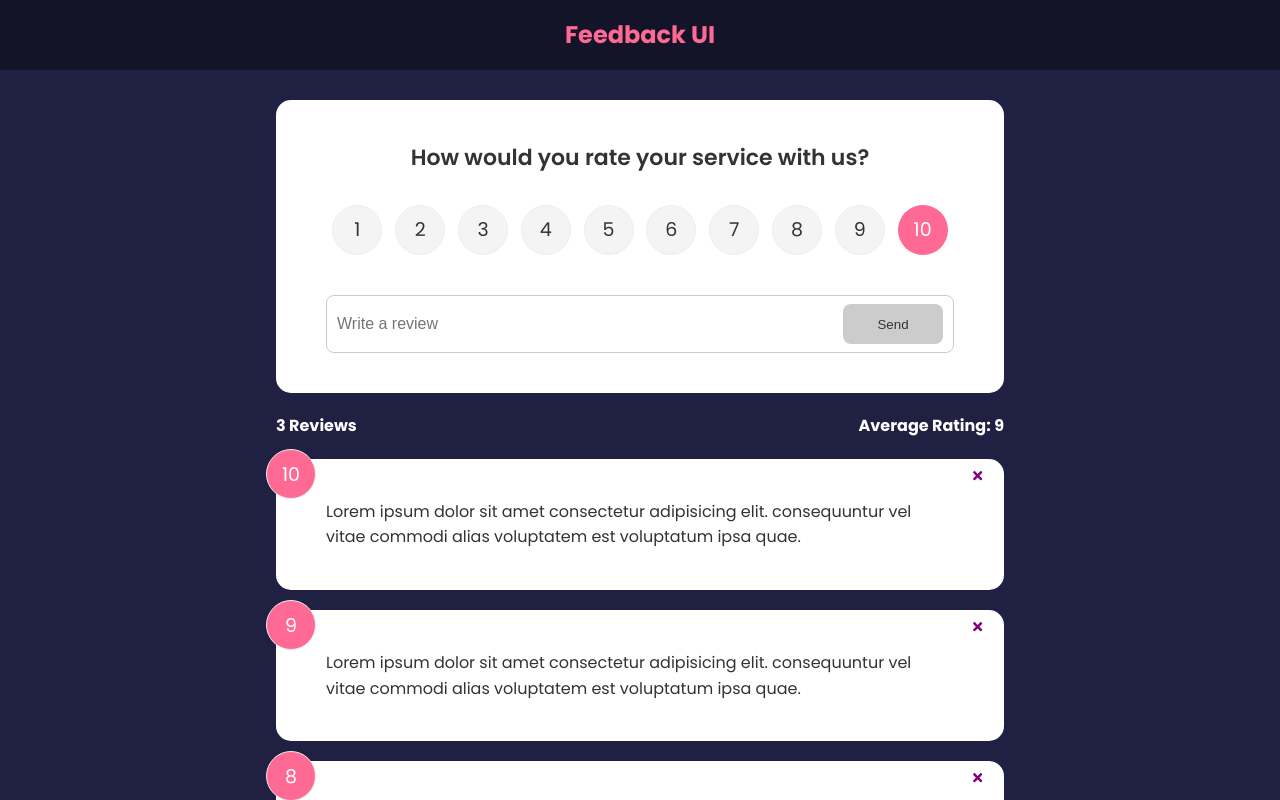
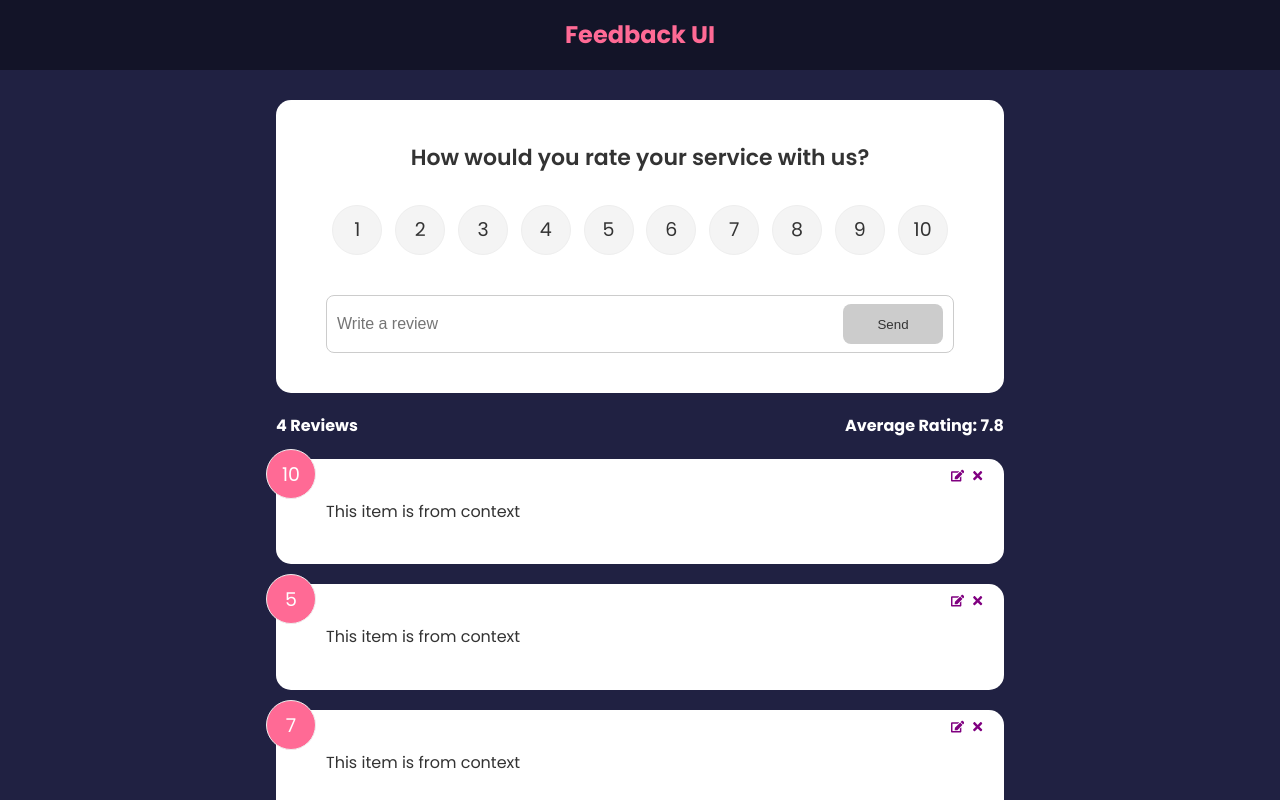
Before and after one commit to jps27CSE/Feedback_App_React, a React (Create React App) app: page / in a window 1280 px wide. Shown: the top 800 px of the page. Built offline with nearby package versions, Linux system fonts and the light colour scheme.

Commit message:
context api

```diff
--- a/src/App.js
+++ b/src/App.js
@@ -1,31 +1,17 @@
-import { v4 as uuidv4 } from "uuid";
 import { BrowserRouter as Router, Route, Routes } from "react-router-dom";
-import { useState } from "react";
 import "./App.css";
 import FeedbackForm from "./components/FeedbackForm";
 import FeedbackItem from "./components/FeedbackItem";
 import FeedbackList from "./components/FeedbackList";
 import FeedbackStats from "./components/FeedbackStats";
 import Header from "./components/Header";
-import FeedbackData from "./data/FeedbackData";
 import AboutPage from "./pages/AboutPage";
 import AboutIconLink from "./components/AboutIconLink";
+import { FeedbackProvider } from "./context/FeedbackContext";
 
 function App() {
-  const [feedback, setFeedback] = useState(FeedbackData);
-
-  const deleteFeedback = (id) => {
-    if (window.confirm("Are you sure you want to delete this Feedback?")) {
-      setFeedback(feedback.filter((item) => item.id !== id));
-    }
-  };
-
-  const addFeedback = (newFeedback) => {
-    newFeedback.id = uuidv4();
-    setFeedback([newFeedback, ...feedback]);
-  };
-
   return (
+    <FeedbackProvider>
       <Router>
         <Header />
         <div className="container">
@@ -35,12 +21,9 @@ function App() {
               path="/"
               element={
                 <>
-                <FeedbackForm handleAdd={addFeedback} />
-                <FeedbackStats feedback={feedback} />
-                <FeedbackList
-                  feedback={feedback}
-                  handleDelete={deleteFeedback}
-                />
+                  <FeedbackForm />
+                  <FeedbackStats />
+                  <FeedbackList />
                 </>
               }
             ></Route>
@@ -49,6 +32,7 @@ function App() {
           <AboutIconLink />
         </div>
       </Router>
+    </FeedbackProvider>
   );
 }
 
--- a/src/components/FeedbackForm.js
+++ b/src/components/FeedbackForm.js
@@ -1,13 +1,25 @@
-import { useState } from "react";
+import { useState, useContext, useEffect } from "react";
 import RatingSelect from "./RatingSelect";
 import Button from "./shared/Button";
 import Card from "./shared/Card";
+import FeedbackContext from "..//context/FeedbackContext";
 
-const FeedbackForm = ({ handleAdd }) => {
+const FeedbackForm = () => {
   const [text, setText] = useState("");
   const [rating, setRating] = useState(10);
   const [btnDisabled, setBtnDisabled] = useState(true);
   const [message, setMessage] = useState("");
+
+  const { addFeedback, feedbackEdit, updateFeedback } =
+    useContext(FeedbackContext);
+
+  useEffect(() => {
+    if (feedbackEdit.edit) {
+      setBtnDisabled(false);
+      setText(feedbackEdit.item.text);
+      setRating(feedbackEdit.item.rating);
+    }
+  }, [feedbackEdit]);
 
   const handleTextChange = (e) => {
     if (text === " ") {
@@ -31,7 +43,13 @@ const FeedbackForm = ({ handleAdd }) => {
         text,
         rating,
       };
-      handleAdd(newFeedback);
+      if (feedbackEdit.edit === true) {
+        updateFeedback(feedbackEdit.item.id, newFeedback);
+      } else {
+        addFeedback(newFeedback);
+      }
+
+      addFeedback(newFeedback);
       setText("");
     }
   };
--- a/src/components/FeedbackItem.js
+++ b/src/components/FeedbackItem.js
@@ -1,10 +1,14 @@
-import { useState } from "react";
+// import { useState } from "react";
 import Card from "./shared/Card";
-import { FaTimes } from "react-icons/fa";
+import { FaTimes, FaEdit } from "react-icons/fa";
+import { useContext } from "react";
+import FeedbackContext from "../context/FeedbackContext";
 
-const FeedbackItem = ({ item, handleDelete }) => {
-  const [rating, setRating] = useState(7);
-  const [text, setText] = useState("This is an example");
+const FeedbackItem = ({ item }) => {
+  // const [rating, setRating] = useState(7);
+  // const [text, setText] = useState("This is an example");
+
+  const { deleteFeedback, editFeedback } = useContext(FeedbackContext);
 
   return (
     <Card>
@@ -12,10 +16,18 @@ const FeedbackItem = ({ item, handleDelete }) => {
       <button className="close">
         <FaTimes
           onClick={() => {
-            handleDelete(item.id);
+            deleteFeedback(item.id);
           }}
           color="purple"
         />
+      </button>
+      <button
+        className="edit"
+        onClick={() => {
+          editFeedback(item);
+        }}
+      >
+        <FaEdit color="purple" />
       </button>
       <div className="text-display">{item.text}</div>
     </Card>
--- a/src/components/FeedbackList.js
+++ b/src/components/FeedbackList.js
@@ -1,7 +1,11 @@
 import FeedbackItem from "./FeedbackItem";
+import { useContext } from "react";
 import { motion, AnimatePresence } from "framer-motion";
+import FeedbackContext from "../context/FeedbackContext";
 
-const FeedbackList = ({ feedback, handleDelete }) => {
+const FeedbackList = () => {
+  const { feedback } = useContext(FeedbackContext);
+
   if (!feedback || feedback.length === 0) {
     return <p>No Feedback Yet</p>;
   }
@@ -16,11 +20,7 @@ const FeedbackList = ({ feedback, handleDelete }) => {
             animate={{ opacity: 1 }}
             exit={{ opacity: 0 }}
           >
-            <FeedbackItem
-              key={item.id}
-              item={item}
-              handleDelete={handleDelete}
-            />
+            <FeedbackItem key={item.id} item={item} />
           </motion.div>
         ))}
       </AnimatePresence>
--- a/src/components/FeedbackStats.js
+++ b/src/components/FeedbackStats.js
@@ -1,4 +1,9 @@
-const FeedbackStats = ({ feedback }) => {
+import { useContext } from "react";
+import FeedbackContext from "../context/FeedbackContext";
+
+const FeedbackStats = () => {
+  const { feedback } = useContext(FeedbackContext);
+
   let average =
     feedback.reduce((acc, cur) => {
       return acc + cur.rating;
--- a/src/components/RatingSelect.js
+++ b/src/components/RatingSelect.js
@@ -1,7 +1,13 @@
-import { useState } from "react";
+import { useState, useContext, useEffect } from "react";
+import FeedbackContext from "../context/FeedbackContext";
 
 const RatingSelect = ({ select }) => {
   const [selected, setSelected] = useState(10);
+  const { feedbackEdit } = useContext(FeedbackContext);
+
+  useEffect(() => {
+    setSelected(feedbackEdit.item.rating);
+  }, [feedbackEdit]);
 
   const handleChange = (e) => {
     setSelected(+e.currentTarget.value);
--- /dev/null
+++ b/src/context/FeedbackContext.js
@@ -0,0 +1,56 @@
+import { createContext, useState } from "react";
+import { v4 as uuidv4 } from "uuid";
+
+const FeedbackContext = createContext();
+
+export const FeedbackProvider = ({ children }) => {
+  const [feedback, setFeedback] = useState([
+    { id: 1, text: "This item is from context", rating: 10 },
+    { id: 2, text: "This item is from context", rating: 5 },
+    { id: 3, text: "This item is from context", rating: 7 },
+    { id: 4, text: "This item is from context", rating: 9 },
+  ]);
+
+  const [feedbackEdit, setFeedbackEdit] = useState({ item: {}, edit: false });
+
+  const addFeedback = (newFeedback) => {
+    newFeedback.id = uuidv4();
+    setFeedback([newFeedback, ...feedback]);
+  };
+
+  const deleteFeedback = (id) => {
+    if (window.confirm("Are you sure you want to delete this Feedback?")) {
+      setFeedback(feedback.filter((item) => item.id !== id));
+    }
+  };
+
+  const editFeedback = (item) => {
+    setFeedbackEdit({
+      item: item,
+      edit: true,
+    });
+  };
+
+  const updateFeedback = (id, updItem) => {
+    setFeedback(
+      feedback.map((item) => (item.id === id ? { ...item, ...updItem } : item))
+    );
+  };
+
+  return (
+    <FeedbackContext.Provider
+      value={{
+        feedback: feedback,
+        deleteFeedback: deleteFeedback,
+        addFeedback: addFeedback,
+        editFeedback: editFeedback,
+        feedbackEdit: feedbackEdit,
+        updateFeedback: updateFeedback,
+      }}
+    >
+      {children}
+    </FeedbackContext.Provider>
+  );
+};
+
+export default FeedbackContext;
```
Lines whose indentation alone changed are shown as unchanged.
